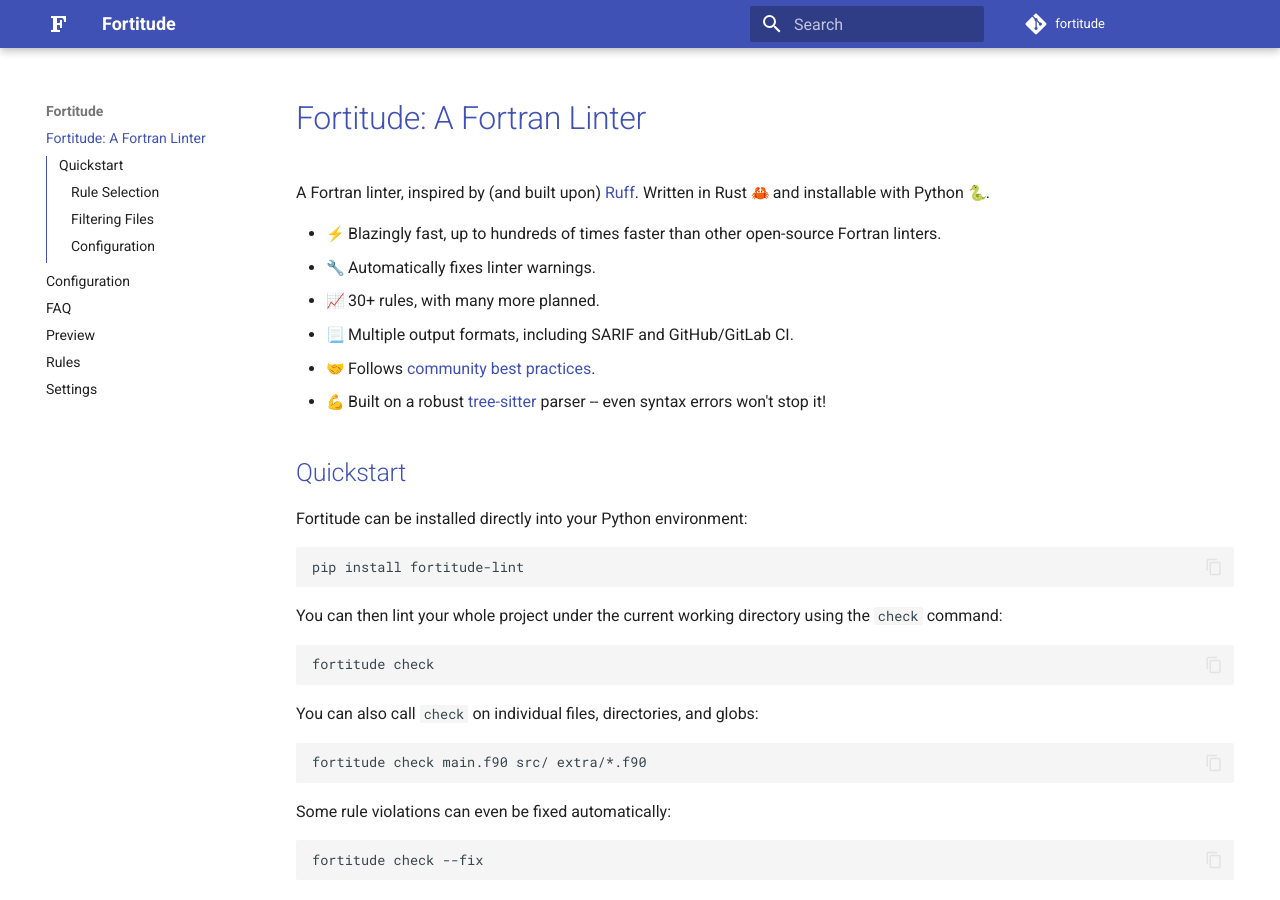
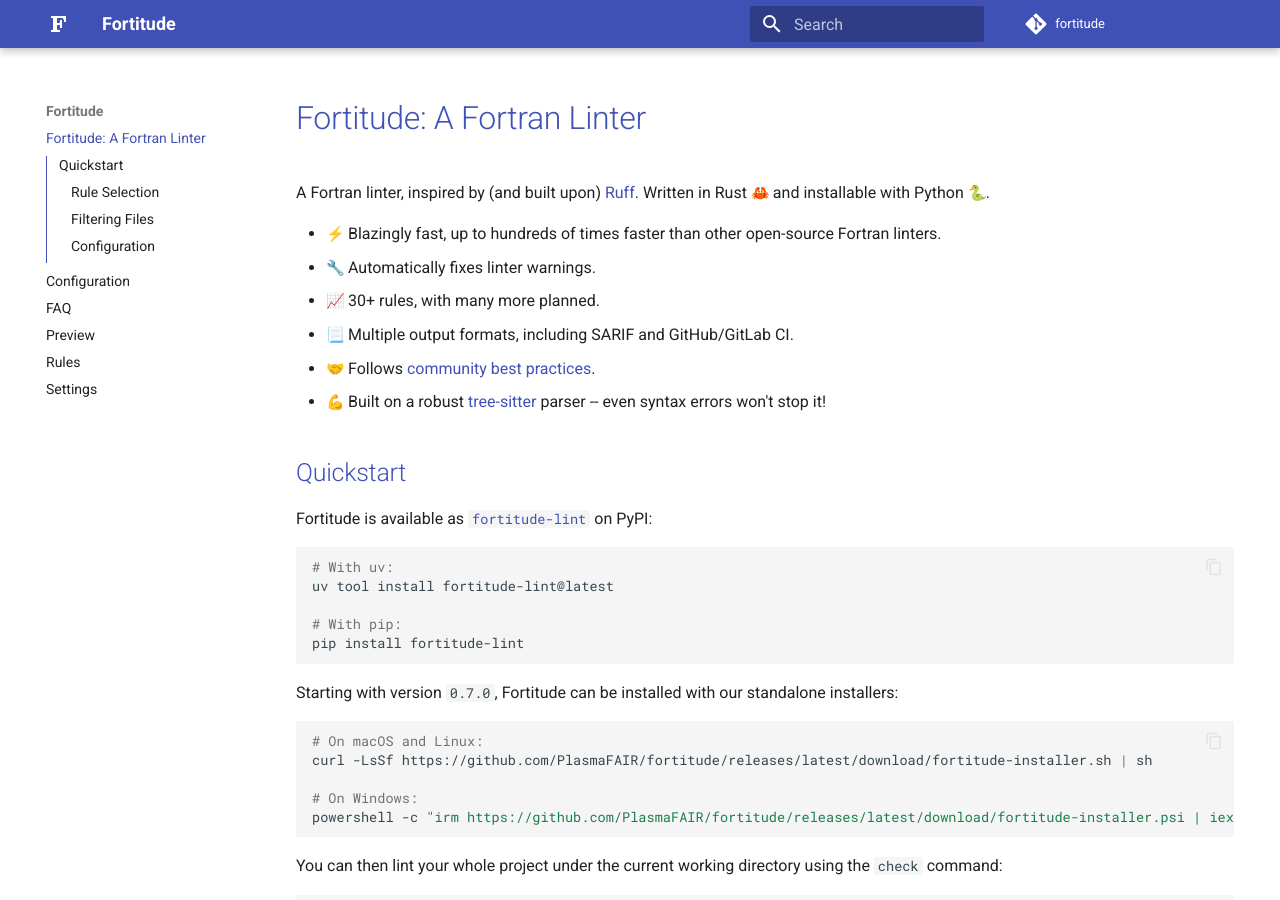
Before and after one commit to PlasmaFAIR/fortitude, an MkDocs documentation site: the page built from docs/index.md, in a window 1280 px wide and 900 px high. Built offline with MkDocs 1.6.1 and Material for MkDocs 9.7.7, drawn with Linux system fonts in a browser that asks for light colours; emoji names are drawn with the system emoji font; comment, search, counter and statistics services are not loaded.

Commit message:
Add some docs about standalone installers
Closes #314

````diff
--- a/docs/index.md
+++ b/docs/index.md
@@ -15,10 +15,26 @@
 
 ## Quickstart
 
-Fortitude can be installed directly into your Python environment:
+Fortitude is available as
+[`fortitude-lint`](https://pypi.org/project/fortitude-lint) on PyPI:
 
 ```bash
+# With uv:
+uv tool install fortitude-lint@latest
+
+# With pip:
 pip install fortitude-lint
+```
+
+Starting with version `0.7.0`, Fortitude can be installed with our
+standalone installers:
+
+```bash
+# On macOS and Linux:
+curl -LsSf https://github.com/PlasmaFAIR/fortitude/releases/latest/download/fortitude-installer.sh | sh
+
+# On Windows:
+powershell -c "irm https://github.com/PlasmaFAIR/fortitude/releases/latest/download/fortitude-installer.psi | iex"
 ```
 
 You can then lint your whole project under the current working directory
````
Also changed, not shown: README.md (+17 -1 lines).
